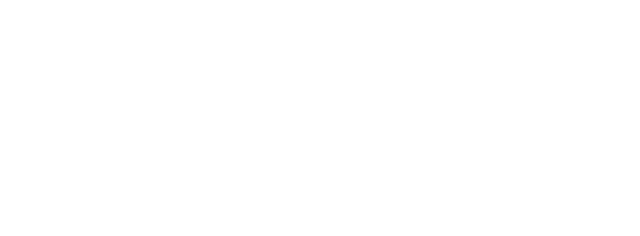
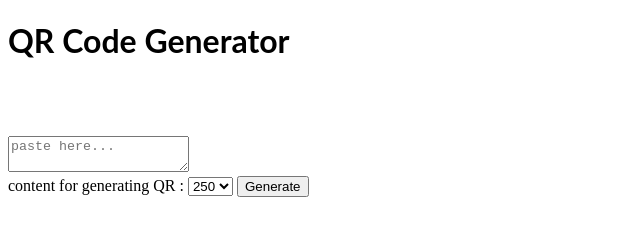
Before and after one commit to skullbreakerr/QR-code-Genrator, a website: page index.html in a window 1280 px wide. Shown: the whole page, without its empty margins (0-640 px from the left). Drawn offline with Linux system fonts and the light colour scheme.

Commit message:
2 files modified

```diff
--- a/index.html
+++ b/index.html
@@ -1 +1,35 @@
-<div id="app"></div>
+<!DOCTYPE html>
+<html lang="en">
+<head>
+    <meta charset="UTF-8">
+    <meta http-equiv="X-UA-Compatible" content="IE=edge">
+    <meta name="viewport" content="width=device-width, initial-scale=1.0">
+    <title>QR Code Generator</title>
+    <link rel="stylesheet" href="style.css">
+    <script src="index.js"></script>
+</head>
+<body>
+<div class="fluid-container">
+         <div class="">
+            <h1>QR Code Generator</h1>
+            <br />
+            <br />
+            <img id="img" src="">
+        </div>
+        <form class="center">
+         <textarea id="inputext" placeholder="paste here..."></textarea>
+         <br />
+         <label>content for generating QR :</label>
+         <select id="imgsize">
+            <option value="150">150</option>
+            <option value="250" selected>250</option>
+            <option value="350">350</option>
+            <option value="450">450</option>
+            <option value="550">550</option>
+         </select>
+         <button type="submit" onclick="generateQR()">Generate</button>
+        </form>
+</div>
+
+</body>
+</html>
--- a/index.js
+++ b/index.js
@@ -1,6 +1,20 @@
-// Import stylesheets
-import './style.css';
+function generateQR(){
+  var chartAPI="https://chart.googleapis.com/chart?cht=qr&chs=";
+  var inputext = document.getElementById("inputext").value;
+  var imgsize =document.getElementById("imgsize").value;
+  var qr=document.getElementById("img");
 
-// Write Javascript code!
-const appDiv = document.getElementById('app');
-appDiv.innerHTML = `<h1>JS Starter</h1>`;
+  if(inputext!=null && imgsize=='150'){
+     qr.src = chartAPI+"150x150&chl="+inputext;
+  }else if(inputext!=null&&imgsize=='250'){
+      qr.src = chartAPI+"250x250&chl="+inputext;
+  }else if(inputext!=null&&imgsize=='350'){
+     qr.src = chartAPI+"350x350&chl="+inputext;
+  }else if(inputext!=null&&imgsize=='450'){
+     qr.src = chartAPI+"450x450&chl="+inputext;
+  }else if(inputext!=null&&imgsize=='550'){
+     qr.src = chartAPI+"550x550&chl="+inputext;
+  }else{
+      windows.alert("Empty text field");
+  }
+}
```
